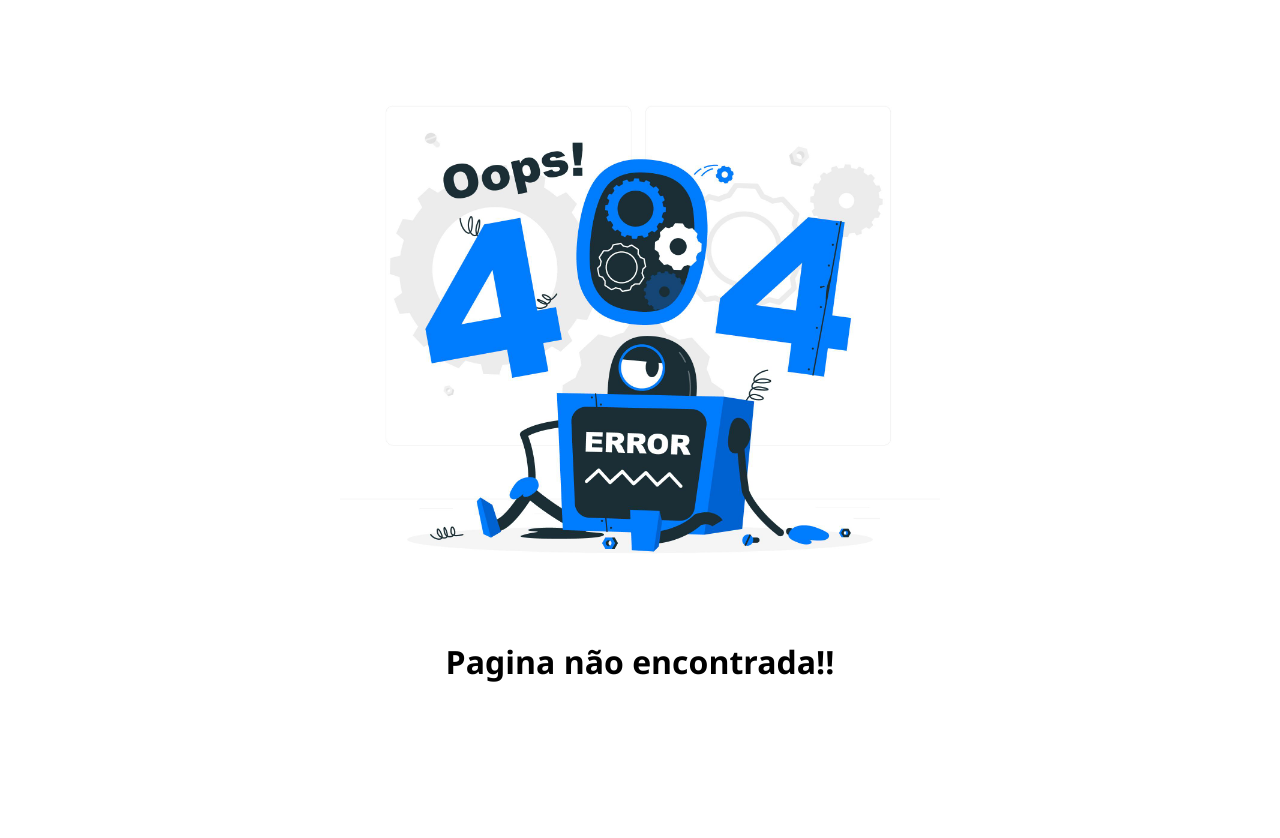
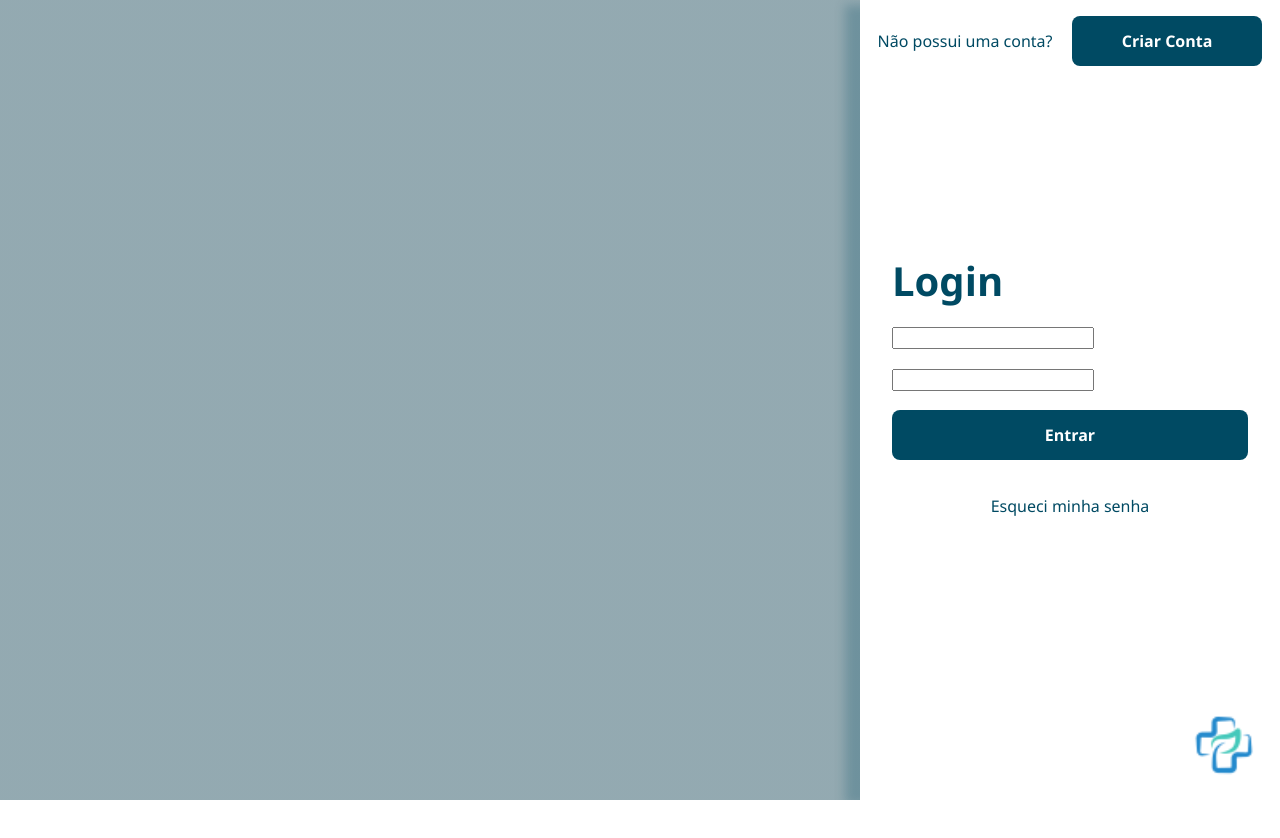
Before and after one commit to FullStack-Trindade/M3P-FrontEnd-Squad2, a React (Vite) app: page /login in a window 1280 px wide. After the commit the page ends 800 px from the top, so only its background shows below. Built offline with nearby package versions, Linux system fonts and the light colour scheme.

Commit message:
Implementando Login page + context + config api axios

```diff
--- /dev/null
+++ b/src/components/Form/LoginForm/LoginForm.component.jsx
@@ -0,0 +1,50 @@
+import { useForm } from 'react-hook-form';
+import { useContext } from 'react';
+import { AuthContext } from '../../../contexts/Auth/Auth.context';
+import { toast } from "react-toastify";
+import * as Styled from './LoginForm.style';
+import logo from '../../../assets/images/logoP.png'
+import InputComponent from '../../Input/Input.component';
+
+export const LoginFormComponent = () => {
+
+    const { register, handleSubmit, formState: { errors } } = useForm();
+
+    const auth = useContext(AuthContext);
+
+    const submitForm = async (data) => {
+
+        await auth.login(data.email, data.senha)
+    }
+
+    const criarConta = () => {
+        toast.info("Entre em contato com um administrador para cadastro de um novo usuário!", {
+            position: toast.POSITION.TOP_CENTER,
+            theme: 'colored',
+            autoClose: 5000
+        });
+    }
+
+    return (
+        <Styled.FormLogin onSubmit={handleSubmit(submitForm)}>
+            <Styled.Header>
+                <Styled.CriarConta>Não possui uma conta?</Styled.CriarConta>
+                <Styled.BotaoBox>
+                    <Styled.Botao type='button' onClick={criarConta}>Criar Conta</Styled.Botao>
+                </Styled.BotaoBox>
+            </Styled.Header>
+            <Styled.Main>
+                <Styled.FormTitle>Login</Styled.FormTitle>
+                {/* <InputComponent id='email' label="Email" placeholder="Digite seu email" type="email" register={{ ...register('email', { required: "O email é obrigatório", validate: { matchPath: (v) => /^\w+([.-]?\w+)*@\w+([.-]?\w+)*(\.\w{2,3})+$/.test(v) } }) }} error={errors.email} />
+                <InputComponent id='senha' label="Senha" placeholder="Digite sua senha" type="password" register={{ ...register('senha', { required: "A senha é obrigatória" }) }} error={errors.senha} />*/}
+                <input type="email" id="email" {...register('email', { required: "O email é obrigatório", validate: { matchPath: (v) => /^\w+([.-]?\w+)*@\w+([.-]?\w+)*(\.\w{2,3})+$/.test(v) } })} />
+                <input type="password" id="senha" {...register('senha', { required: "A senha é obrigatória" })} />
+                <Styled.Botao type='submit'>Entrar</Styled.Botao>
+                <Styled.EsqueceuSenha href='#'>Esqueci minha senha</Styled.EsqueceuSenha>
+            </Styled.Main>
+            <Styled.Footer>
+                <img src={logo} alt="" />
+            </Styled.Footer>
+        </Styled.FormLogin>
+    )
+}
--- /dev/null
+++ b/src/components/Form/LoginForm/LoginForm.style.jsx
@@ -0,0 +1,77 @@
+import styled from 'styled-components';
+import { Btn } from '../../Button/button.style';
+
+export const FormLogin = styled.form`
+    display: flex;
+    width: 26.25rem;
+    height: 100%;
+    padding: 1rem;
+    flex-direction: column;
+    justify-content: space-between;
+    align-items: flex-start;
+    flex-shrink: 0;
+    background: #fff;
+    box-shadow: -15px 5px 10px 0px rgba(0, 74, 99, 0.25);
+`
+export const Header = styled.div`
+    display: flex;
+    flex-direction: row;
+    justify-content: center;
+    align-items: center;
+    width: 100%;
+    gap: 1.2rem;
+`
+
+export const Main = styled.div`
+    display: flex;
+    flex-direction: column;
+    align-items: flex-start;
+    width: 100%;
+    gap: 1.2rem;
+    padding: 1rem;
+`
+export const Footer = styled.div`
+    display: flex;
+    justify-content: flex-end;
+    align-items: center;
+    width: 100%;
+
+    img {
+        width: 5rem;
+        height: 5rem;
+    }
+`
+export const CriarConta = styled.p`
+    font-size: 1rem;
+    color: #004a63;
+    text-decoration: none;
+`
+export const BotaoBox = styled.div`
+    display: flex;
+    justify-content: center;
+`
+
+export const FormTitle = styled.legend`
+    font-size: 2.5rem;
+    font-weight: 700;
+    color: #004a63;
+`
+export const Botao = styled(Btn)`
+    display: flex;
+    justify-content: center;
+    width: 100%;
+    padding: 0.75rem 3rem;
+    font-size: 1rem;
+    font-weight: 700;
+`
+export const EsqueceuSenha = styled.a`
+    display: flex;
+    align-self: center;
+    margin-top: 1rem;
+    font-size: 1rem;
+    color: #004a63;
+    text-decoration: none;
+    &:hover {
+        text-decoration: underline;
+    }
+`
--- /dev/null
+++ b/src/contexts/Auth/Auth.context.jsx
@@ -0,0 +1,50 @@
+import { createContext, useState } from "react";
+import PropTypes from "prop-types";
+import jwt_decode from "jwt-decode";
+import { Api } from "../../services/api";
+import { toast } from "react-toastify";
+
+export const AuthContext = createContext({})
+
+export const AuthProvider = ({ children }) => {
+    const [usuario, setUsuario] = useState(null);
+
+    const login = async (email, senha) => {
+        try {
+            const response = await Api.post('/usuarios/login', { email, senha })
+            const token = response.data.token;
+            const usuario = jwt_decode(token);
+            setUsuario(usuario);
+            Api.defaults.headers.common['Authorization'] = `Bearer ${token}`;
+            localStorage.setItem('@Auth:token', token);
+            localStorage.setItem('@Auth:user', usuario);
+            toast.success(response.data.message, {
+                position: toast.POSITION.TOP_CENTER,
+                theme: 'colored'
+            });
+        } catch (error) {
+            toast.error(error.response?.data?.message, {
+                position: toast.POSITION.TOP_CENTER,
+                theme: 'colored'
+            })
+        }
+
+    }
+
+    const logout = async () => {
+        setUsuario(null);
+        Api.defaults.headers.common['Authorization'] = undefined;
+        localStorage.removeItem('@Auth:token');
+        localStorage.removeItem('@Auth:user');
+    }
+
+    return (
+        <AuthContext.Provider value={{ usuario, autenticado: !!usuario, login, logout }}>
+            {children}
+        </AuthContext.Provider>
+    )
+}
+
+AuthProvider.propTypes = {
+    children: PropTypes.node,
+}
--- a/src/main.jsx
+++ b/src/main.jsx
@@ -3,12 +3,18 @@ import ReactDOM from "react-dom/client"
 import { AppRoutes } from "./routes/AppRoutes"
 import { GlobalStyle } from "./global.style"
 import { SidebarProvider } from "./contexts/SidebarContext"
-//
+import { AuthProvider } from "./contexts/Auth/Auth.context"
+import { ToastContainer } from 'react-toastify'
+import 'react-toastify/dist/ReactToastify.css';
+
 ReactDOM.createRoot(document.getElementById("root")).render(
 	<React.StrictMode>
 		<GlobalStyle />
 		<SidebarProvider>
-			<AppRoutes />
+			<AuthProvider>
+				<AppRoutes />
+				<ToastContainer />
+			</AuthProvider>
 		</SidebarProvider>
 	</React.StrictMode>
 )
--- /dev/null
+++ b/src/pages/LoginPage/Login.page.jsx
@@ -0,0 +1,11 @@
+import { LoginFormComponent } from '../../components/Form/LoginForm/LoginForm.component';
+import * as Styled from './Login.style';
+
+export const LoginPage = () => {
+	return (
+		<Styled.LoginContainer>
+			<Styled.ImageLogin />
+			<LoginFormComponent />
+		</Styled.LoginContainer>
+	);
+};
--- /dev/null
+++ b/src/pages/LoginPage/Login.style.jsx
@@ -0,0 +1,20 @@
+import styled from 'styled-components';
+
+
+export const LoginContainer = styled.div`
+    display: flex;
+    flex-direction: row;
+    align-items: center;
+    justify-content: center;
+    width: 100%;
+    height: 100%;
+`
+
+export const ImageLogin = styled.div`
+    display: flex;
+    flex: 1 0 0;
+    align-items: center;
+    justify-content: center;
+    align-self: stretch;
+    background: linear-gradient(0deg, rgba(0, 74, 99, 0.30) 0%, rgba(0, 74, 99, 0.30) 100%), lightgray 50% / cover no-repeat;
+`
--- a/src/routes/AppRoutes.jsx
+++ b/src/routes/AppRoutes.jsx
@@ -1,14 +1,16 @@
 import { BrowserRouter as Router, Routes, Route } from "react-router-dom";
 import Layout from "../layouts/Layout";
 import NotFoundPage from "../pages/NotFound/NotFound.page";
+import { LoginPage } from "../pages/LoginPage/Login.page";
 
 
 export const AppRoutes = () => {
   return (
     <Router>
       <Routes>
-        <Route path="/" element={<Layout />}/>
-        <Route path="*" element={<NotFoundPage />}/>
+        <Route path="/" element={<Layout />} />
+        <Route path='/login' element={<LoginPage />} />
+        <Route path="*" element={<NotFoundPage />} />
       </Routes>
     </Router>
   );
--- /dev/null
+++ b/src/services/api.js
@@ -0,0 +1,5 @@
+import axios from 'axios';
+
+export const Api = axios.create({
+    baseURL: 'http://localhost:3034/api',
+});
```
